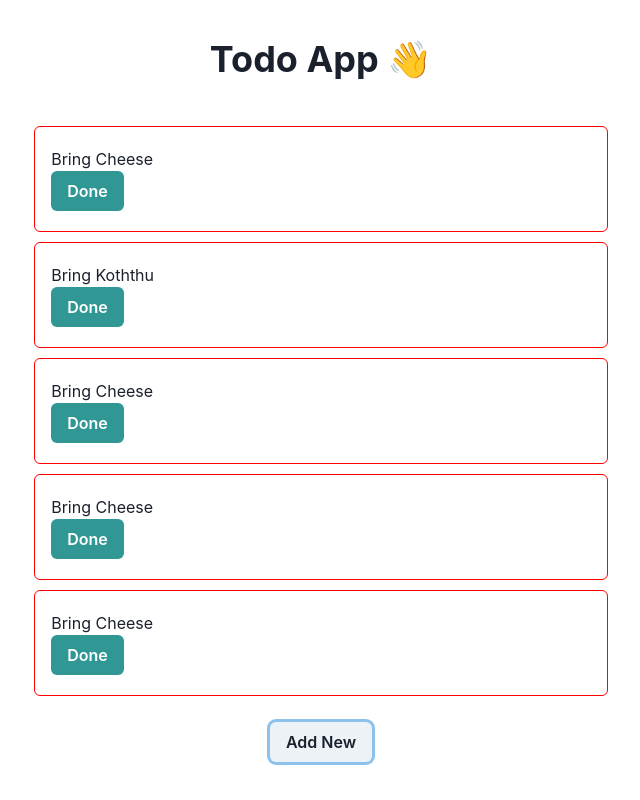
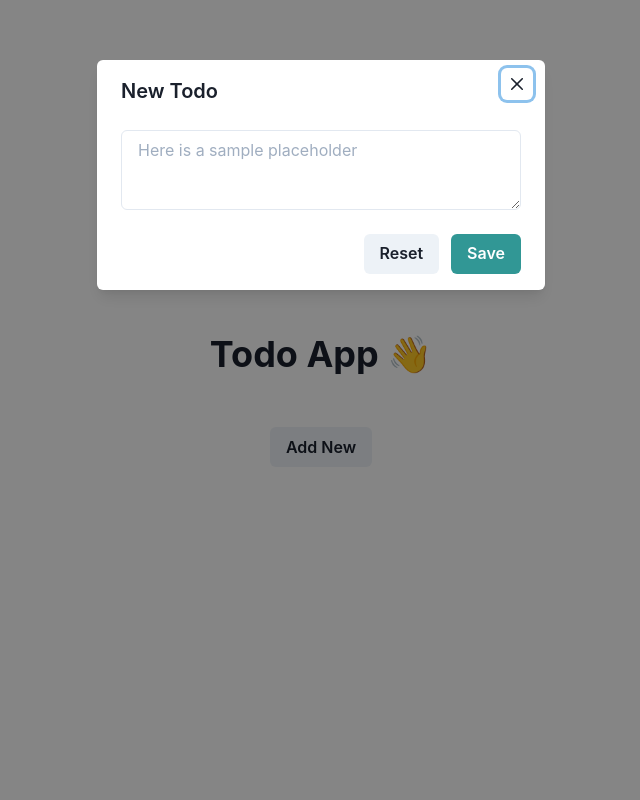
Before and after one commit to CharukaHS/mern-kuppi, a Next.js app in the folder frontend/: page /dashboard in a window 1280 px wide. Both pictures are taken after a click on the button "Add New". Shown: the whole page, without its empty margins (319-959 px from the left). Built offline with nearby package versions, Linux system fonts and the light colour scheme.

Commit message:
Made Todo panel reactive

```diff
--- a/frontend/package.json
+++ b/frontend/package.json
@@ -15,7 +15,8 @@
     "framer-motion": "^4",
     "next": "11.1.2",
     "react": "17.0.2",
-    "react-dom": "17.0.2"
+    "react-dom": "17.0.2",
+    "react-hook-form": "^7.15.3"
   },
   "devDependencies": {
     "@types/react": "17.0.20",
--- a/frontend/pages/dashboard.tsx
+++ b/frontend/pages/dashboard.tsx
@@ -1,25 +1,83 @@
-import React from "react";
+import React, { useState } from "react";
 import type { NextPage } from "next";
-import { Box, Container, Flex, Heading, Text } from "@chakra-ui/layout";
+import { Container, Flex, Heading } from "@chakra-ui/layout";
 import { Button } from "@chakra-ui/button";
 import TodoCard from "../components/TodoCard";
+import {
+  Modal,
+  ModalOverlay,
+  ModalContent,
+  ModalHeader,
+  ModalCloseButton,
+  ModalBody,
+  ModalFooter,
+  useDisclosure,
+  Textarea,
+} from "@chakra-ui/react";
+import { useForm } from "react-hook-form";
 
-const dashboard: NextPage = () => {
+type Inputs = {
+  newtodo: string;
+};
+
+const Dashboard: NextPage = () => {
+  const {
+    register,
+    handleSubmit,
+    reset,
+    formState: { errors },
+  } = useForm<Inputs>();
+  const { isOpen, onOpen, onClose } = useDisclosure();
+
+  const [todos, settodos] = useState<string[]>([]);
+
+  const onSubmit = (value: Inputs) => {
+    settodos([...todos, value.newtodo]);
+    onClose();
+    reset();
+  };
+
   return (
     <Flex direction="column" justify="center" align="center" height="100vh">
       <Heading>Todo App 👋</Heading>
 
       <Container mt="35px" overflowY="auto" maxH="75%">
-        <TodoCard task="Bring Cheese" />
-        <TodoCard task="Bring Koththu" />
-        <TodoCard task="Bring Cheese" />
-        <TodoCard task="Bring Cheese" />
-        <TodoCard task="Bring Cheese" />
+        {todos.map((todo) => {
+          return <TodoCard key={todo} task={todo} />;
+        })}
       </Container>
 
-      <Button mt={4}>Add New</Button>
+      <Button mt={4} onClick={onOpen}>
+        Add New
+      </Button>
+
+      <Modal isOpen={isOpen} onClose={onClose}>
+        <ModalOverlay />
+        <ModalContent>
+          <form onSubmit={handleSubmit(onSubmit)}>
+            <ModalHeader>New Todo</ModalHeader>
+            <ModalCloseButton />
+            <ModalBody>
+              <Textarea
+                placeholder="Here is a sample placeholder"
+                {...register("newtodo", { required: true })}
+              />
+              {errors.newtodo && <span>This field is required</span>}
+            </ModalBody>
+
+            <ModalFooter>
+              <Button mr={3} onClick={onClose}>
+                Reset
+              </Button>
+              <Button type="submit" colorScheme="teal">
+                Save
+              </Button>
+            </ModalFooter>
+          </form>
+        </ModalContent>
+      </Modal>
     </Flex>
   );
 };
 
-export default dashboard;
+export default Dashboard;
```
Also changed, not shown: 1 other file (tests, documents, lock files or other folders).
